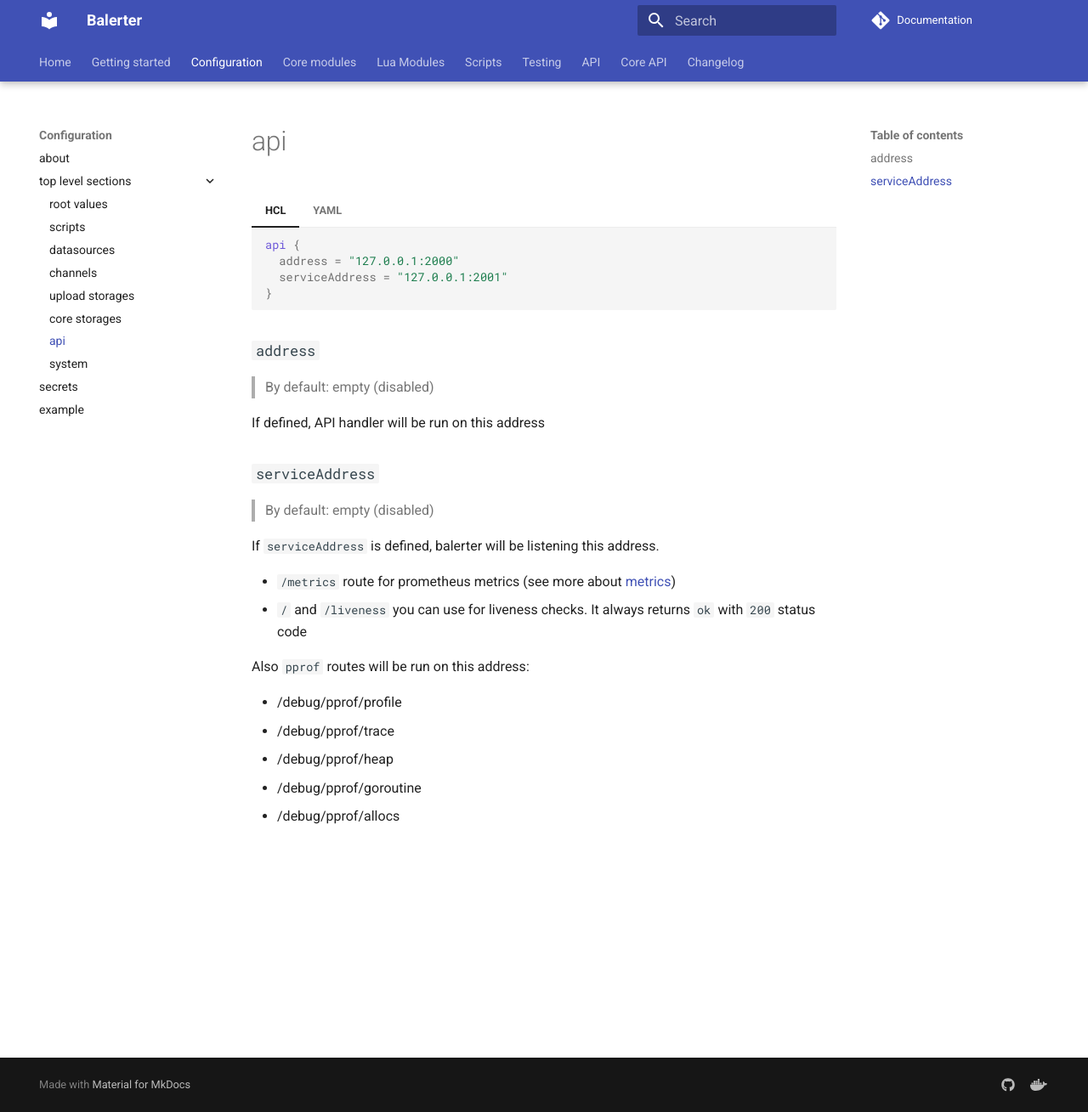
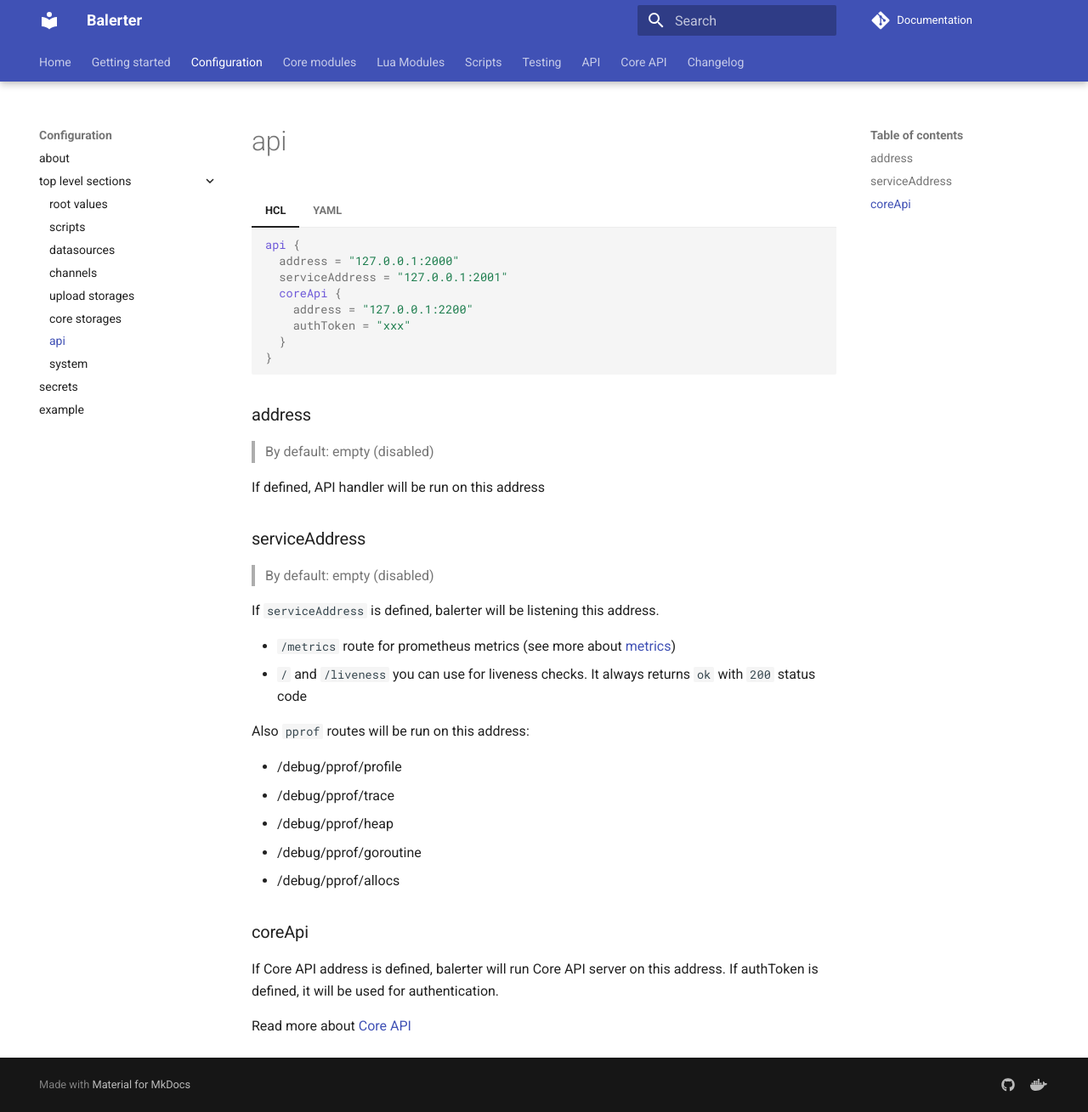
Before and after one commit to balerter/site, an MkDocs documentation site: the page built from docs/configuration/sections/api.md, in a window 1280 px wide and 1309 px high. Shown: the whole window at 85% size. Built offline with MkDocs 1.6.1 and Material for MkDocs 9.7.7, drawn with Linux system fonts in a browser that asks for light colours; comment, search, counter and statistics services are not loaded.

Commit message:
update core api docs

````diff
--- a/docs/configuration/sections/api.md
+++ b/docs/configuration/sections/api.md
@@ -3,6 +3,10 @@
     api {
       address = "127.0.0.1:2000"
       serviceAddress = "127.0.0.1:2001"
+      coreApi {
+        address = "127.0.0.1:2200"
+        authToken = "xxx"
+      }
     }
     ```
 === "YAML"
@@ -10,15 +14,18 @@
     api:
       address: 127.0.0.1:2000
       serviceAddress: 127.0.0.1:2001
+      coreApi:
+        address: 127.0.0.1:2200
+        authToken: xxx
     ```
 
-### `address`
+### address
 
 > By default: empty (disabled)
 
 If defined, API handler will be run on this address
 
-### `serviceAddress`
+### serviceAddress
 
 > By default: empty (disabled)
 
@@ -34,3 +41,10 @@ Also `pprof` routes will be run on this address:
 - /debug/pprof/heap
 - /debug/pprof/goroutine
 - /debug/pprof/allocs
+
+### coreApi
+
+If Core API address is defined, balerter will run Core API server on this address.
+If authToken is defined, it will be used for authentication.
+
+Read more about [Core API](/core-api/about)
````
Also changed, not shown: docs/core-api/about.md (+3 -4 lines).
